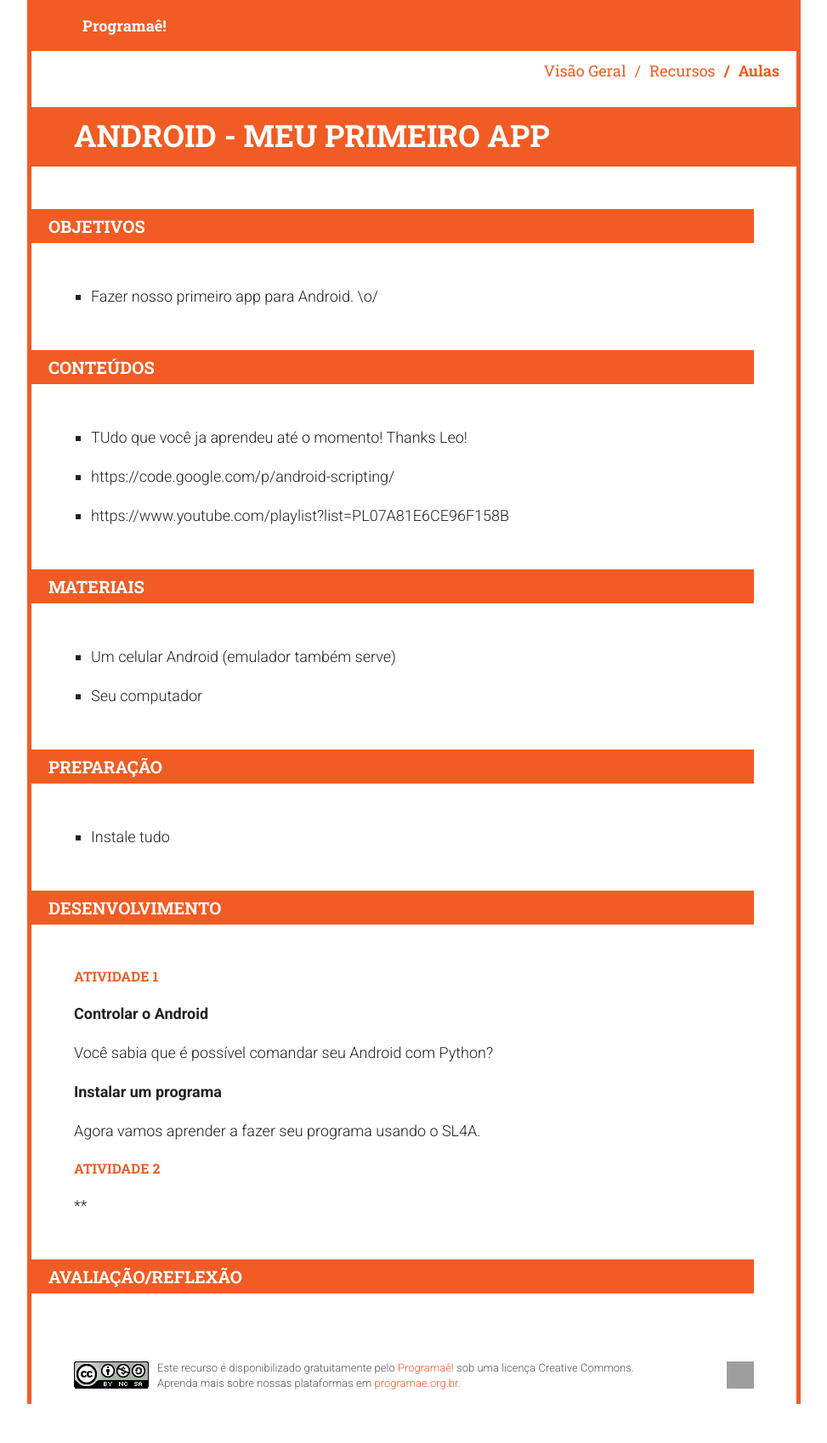
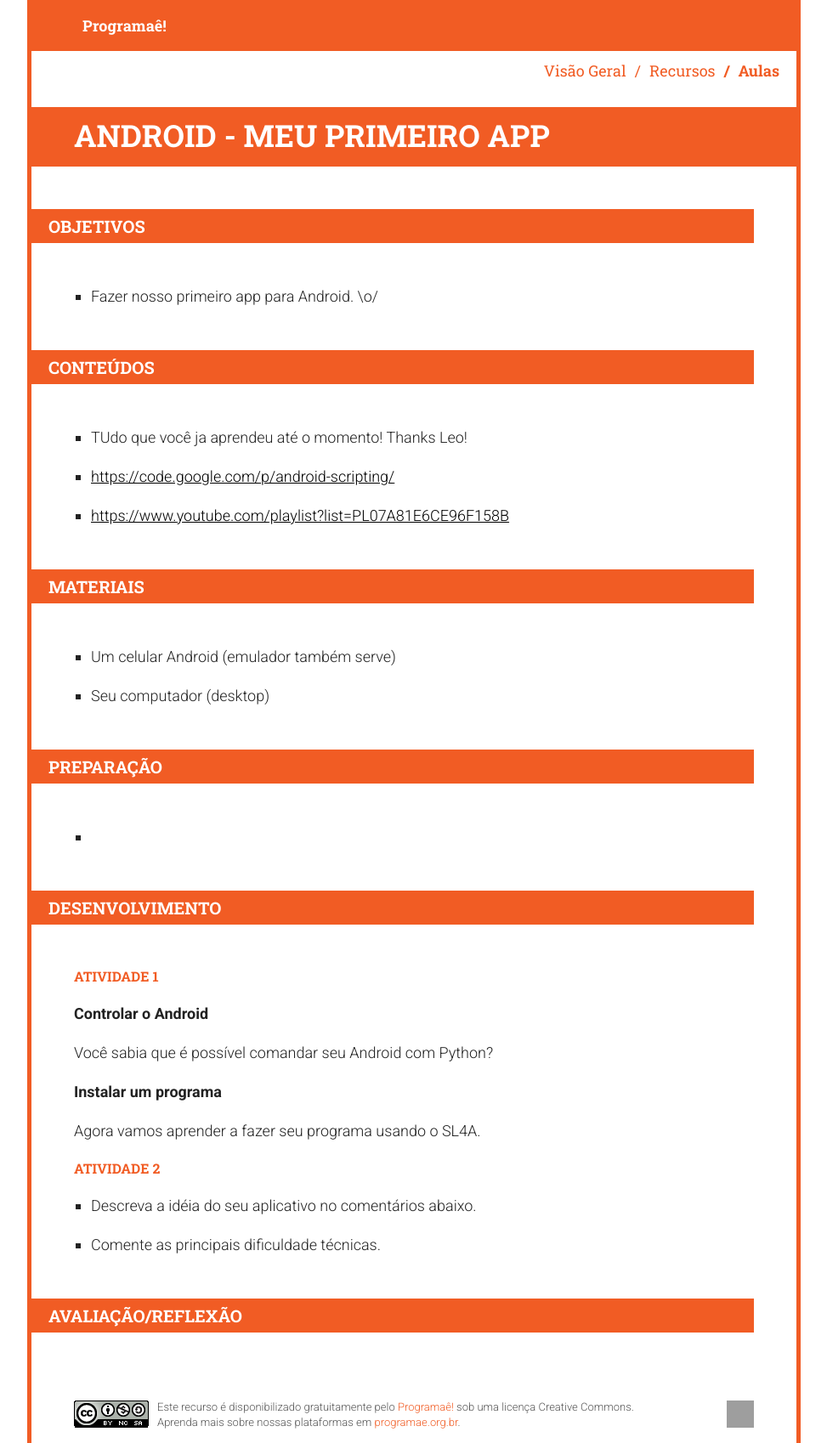
Before and after one commit to maluta/ctc-python, a Jekyll site: the page built from _posts/2015-01-01-aula08.md, in a window 1280 px wide. Shown: the whole page at 85% size, without its empty margins (153-1126 px from the left). Built offline with Jekyll 4.4.1, drawn with Linux system fonts in a browser that asks for light colours; nearby versions of some CDN libraries; library files that are not in the unit come from our copies; comment, search, counter and statistics services are not loaded; before the commit the page ends 1652 px from its top, so only the background shows below that; grey boxes are pictures that could not be loaded.

Commit message:
Update 2015-01-01-aula08.md

```diff
--- a/_posts/2015-01-01-aula08.md
+++ b/_posts/2015-01-01-aula08.md
@@ -14,17 +14,17 @@ tags: [python, programaê, tutorial]
 ## Conteúdos
 
 - TUdo que você ja aprendeu até o momento! Thanks Leo!
-- https://code.google.com/p/android-scripting/
-- https://www.youtube.com/playlist?list=PL07A81E6CE96F158B
+- [https://code.google.com/p/android-scripting/](https://code.google.com/p/android-scripting/)
+- [https://www.youtube.com/playlist?list=PL07A81E6CE96F158B](https://www.youtube.com/playlist?list=PL07A81E6CE96F158B)
 
 ## Materiais
 
 - Um celular Android (emulador também serve)
-- Seu computador
+- Seu computador (desktop)
 
 ## Preparação
 
-- Instale tudo
+-
 
 ## Desenvolvimento
 
@@ -40,6 +40,7 @@ Agora vamos aprender a fazer seu programa usando o SL4A.
 
 ### Atividade 2
 
-**
+- Descreva a idéia do seu aplicativo no comentários abaixo.
+- Comente as principais dificuldade técnicas.
 
 ## Avaliação/reflexão
```
